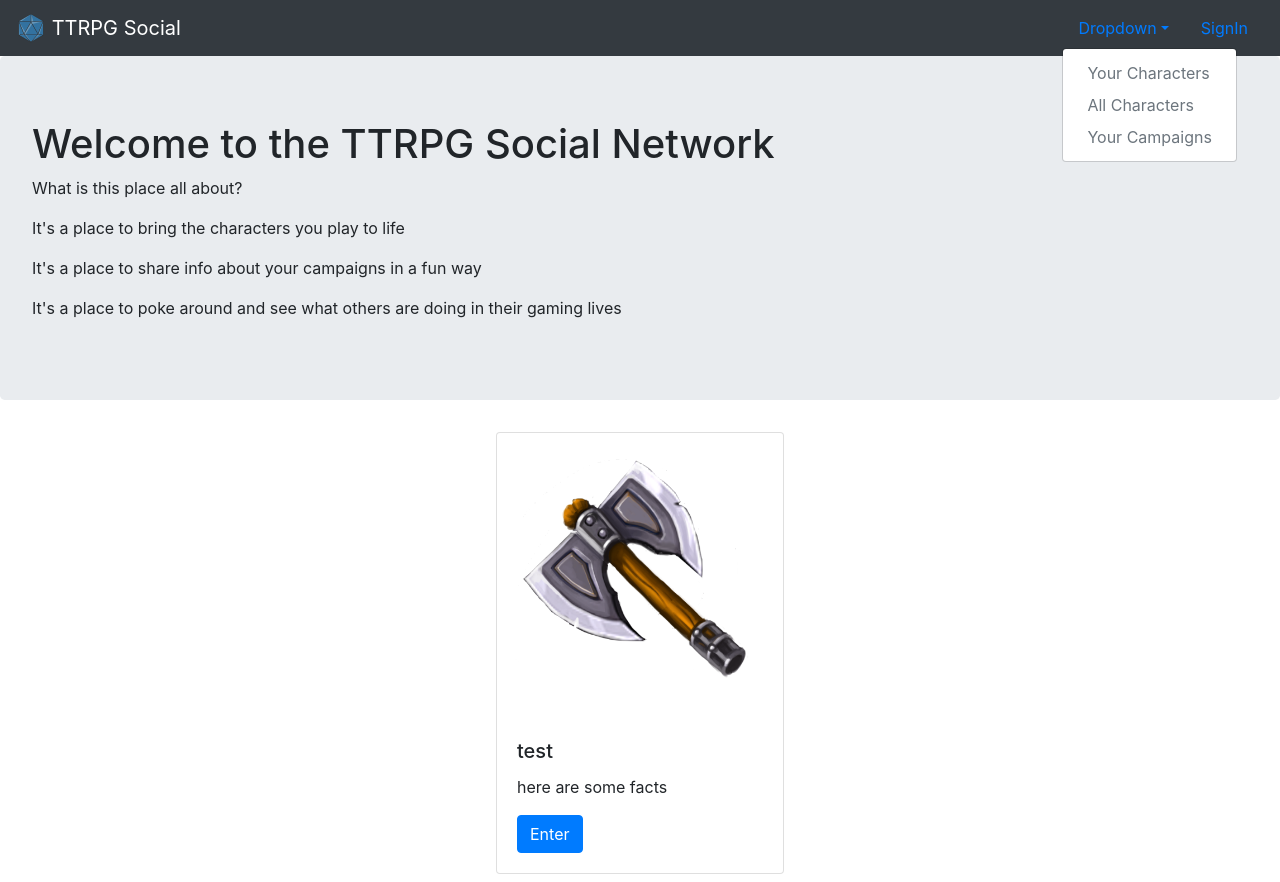
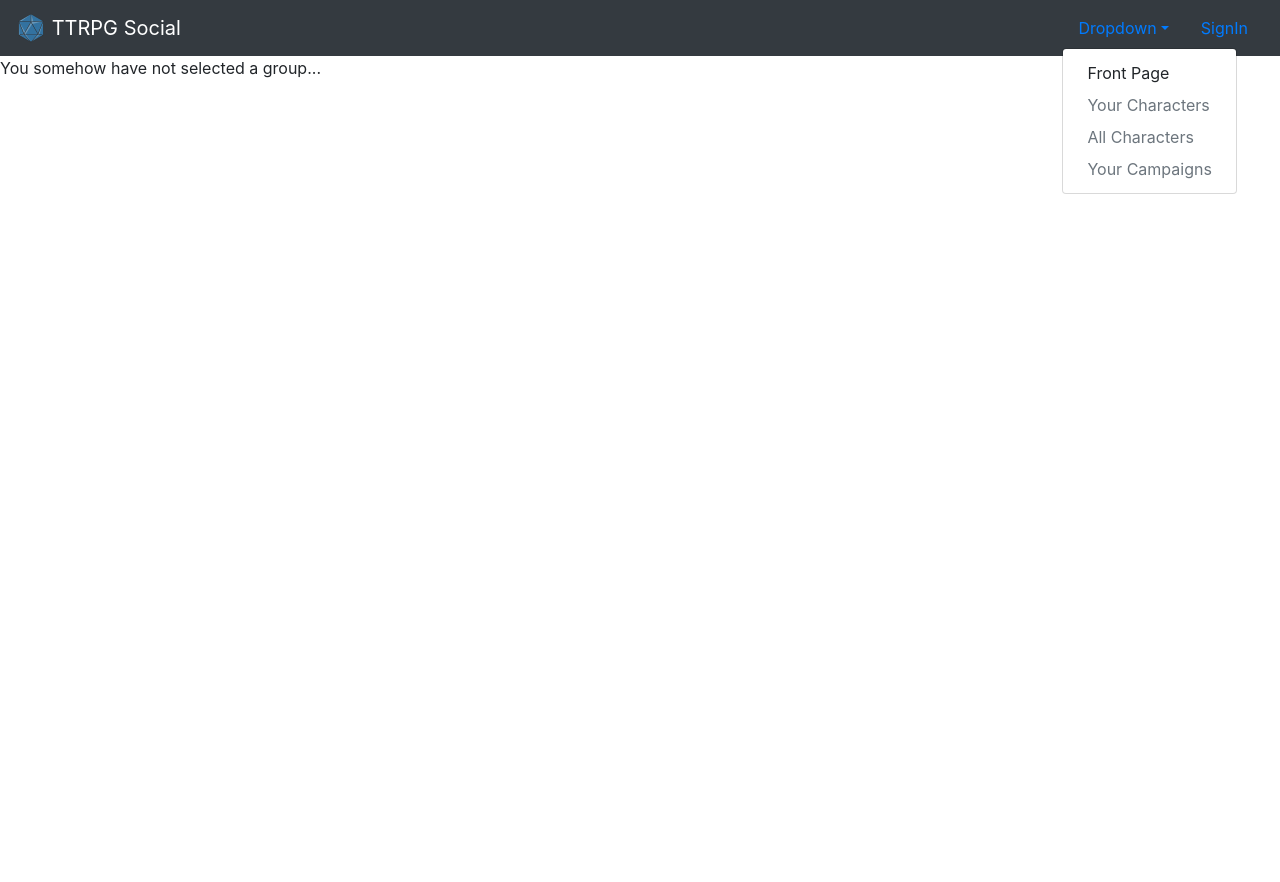
Before and after one commit to Zestymcspicy/d-and-d-react, a React (Create React App) app: page /GroupPage in a window 1280 px wide. Both pictures are taken after a click on the button "Dropdown". After the commit the page ends 800 px from the top, so only its background shows below. Built offline with nearby package versions, Linux system fonts and the light colour scheme.

Commit message:
basic group page

```diff
--- a/package.json
+++ b/package.json
@@ -10,6 +10,7 @@
     "react": "^16.8.6",
     "react-bootstrap": "^1.0.0-beta.9",
     "react-dom": "^16.8.6",
+    "react-router-dom": "^5.0.1",
     "react-scripts": "3.0.1"
   },
   "scripts": {
--- a/src/App.js
+++ b/src/App.js
@@ -1,37 +1,34 @@
-import React from 'react';
+import React, {useState} from 'react';
 import TopNav from './TopNav.js';
 import FrontPage from './FrontPage.js';
+import { BrowserRouter as Switch, Redirect, Route, Link } from 'react-router-dom';
+import GroupPage from './GroupPage.js';
+import { GroupProvider } from './GroupContext.js';
 
 
 
-class App extends React.Component {
-  constructor(props) {
-    super(props)
-    this.state ={
-      user: null,
-      groups: [{img:"/images/axeDouble.png", name:"test", summary: "here are some facts"}],
-      page: "FrontPage"
-    }
-  }
+function App() {
 
-
-
-  render(){
+  const [currentGroup, setCurrentGroup] = useState(null);
+  const [user, setUser] = useState(null);
+  const [page, setPage] = useState("FrontPage");
+  // const groupContext = currentGroup
   return (
     <div className="App">
-    <TopNav
-    user={this.state.user}
-    />
-    {(() => {
-      switch (this.state.page) {
-
-      default:
-      return <FrontPage groups={this.state.groups}/>
-    }
-  })()
-  }
+      <TopNav
+        user={user}
+        />
+      <Switch>
+        <GroupProvider value={{
+            currentGroup: currentGroup,
+            setCurrentGroup: group => setCurrentGroup(group)
+          }}>
+        <Route exact path="/" component={FrontPage}/>
+        <Route path="/GroupPage" component={GroupPage}/>
+        </GroupProvider>
+      </Switch>
     </div>
   );
 }
-}
+
 export default App;
--- a/src/FrontPage.js
+++ b/src/FrontPage.js
@@ -1,10 +1,24 @@
-import React from 'react';
+import React, {useState, useEffect} from 'react';
 import Jumbotron from 'react-bootstrap/Jumbotron';
 import GroupCard from './GroupCard.js';
 
 
 
-export default function FrontPage(props) {
+export default function FrontPage() {
+
+  const [groups, setGroups] = useState([{img:"/images/axeDouble.png", name:"test", summary: "here are some facts"}])
+
+  useEffect(() => {
+    (function getGroups() {
+      fetch('http://localhost:5000/groups/get_all')
+      .then(res => res.json())
+      .then(data => setGroups(data.body))
+      .catch(err => console.log(err))
+    })()
+    // return () => console.log("fetched goups");
+  })
+
+
   return(
   <div>
     <Jumbotron>
@@ -14,7 +28,8 @@ export default function FrontPage(props) {
       <p>It's a place to share info about your campaigns in a fun way</p>
       <p>It's a place to poke around and see what others are doing in their gaming lives</p>
     </Jumbotron>
-  {props.groups.map((x,index) => <GroupCard key={index} group={x}/>) }
+  {groups.map((x,index) => <GroupCard key={index} group={x}/>) }
   </div>
 )
+
 }
--- a/src/GroupCard.js
+++ b/src/GroupCard.js
@@ -1,8 +1,12 @@
-import React from 'react';
+import React, { useContext } from 'react';
 import Card from 'react-bootstrap/Card';
 import Button from 'react-bootstrap/Button';
+import { BrowserRouter as Router, Route, Link } from 'react-router-dom';
+import GroupContext from './GroupContext.js';
 
-export default function GroupCard(props) {
+function GroupCard(props) {
+
+  const groupContext = useContext(GroupContext)
   const imageSource = props.group.img
   return(
     <Card style={{width: '18rem'}} className="mx-auto mb-2">
@@ -12,8 +16,13 @@ export default function GroupCard(props) {
         <Card.Text>
           {props.group.summary}
         </Card.Text>
-        <Button onClick={()=>console.log("hello")} variant="primary">Enter</Button>
+        <Link to="/GroupPage">
+        <Button onClick={()=> groupContext.setCurrentGroup(props.group)}variant="primary">Enter {props.group.name}</Button>
+        </Link>
       </Card.Body>
     </Card>
   )
 }
+
+
+export default GroupCard;
--- /dev/null
+++ b/src/GroupContext.js
@@ -0,0 +1,7 @@
+import React from 'react'
+
+const GroupContext = React.createContext({})
+
+export const GroupProvider = GroupContext.Provider
+export const GroupConsumer = GroupContext.Consumer
+export default GroupContext;
--- a/src/GroupPage.js
+++ b/src/GroupPage.js
@@ -1,9 +1,28 @@
-import React from 'react';
+import React, { useContext } from 'react';
+import GroupContext from './GroupContext.js';
+import Jumbotron from 'react-bootstrap/Jumbotron';
+import Image from 'react-bootstrap/Image';
+import Container from 'react-bootstrap/Container';
 
 
 export default function GroupPage() {
-  return(
+
+  const groupContext = useContext(GroupContext)
+  console.log(groupContext)
+  return groupContext.currentGroup?
+  (
+    <Jumbotron>
+      <Container className="d-flex">
+        <Image alt="this group" fluid src={groupContext.currentGroup.img}/>
+        <h1>{groupContext.currentGroup.name}</h1>
+        <span>{groupContext.currentGroup.summary}</span>
+      </Container>
+    </Jumbotron>
+  ):
+  (
     <div>
+      <p>You somehow have not selected a group...</p>
+
     </div>
   )
 }
--- a/src/TopNav.js
+++ b/src/TopNav.js
@@ -2,6 +2,7 @@ import React from 'react';
 import Navbar from 'react-bootstrap/Navbar';
 import Nav from 'react-bootstrap/Nav';
 import NavDropdown from 'react-bootstrap/NavDropdown';
+import { BrowserRouter as Router, Route, NavLink } from 'react-router-dom';
 
 
 function TopNav(props) {
@@ -22,6 +23,7 @@ function TopNav(props) {
           { ' TTRPG Social'}
       </Navbar.Brand>
       <NavDropdown title="Dropdown" id="basic-nav-dropdown">
+        <NavLink to="/"><NavDropdown.Item as="div">Front Page</NavDropdown.Item></NavLink>
         <NavDropdown.Item className={loggedIn}>Your Characters</NavDropdown.Item>
         <NavDropdown.Item className={loggedIn}>All Characters</NavDropdown.Item>
         <NavDropdown.Item className={loggedIn}>Your Campaigns</NavDropdown.Item>
--- a/src/index.js
+++ b/src/index.js
@@ -4,8 +4,9 @@ import ReactDOM from 'react-dom';
 import './index.css';
 import App from './App';
 import * as serviceWorker from './serviceWorker';
+import { BrowserRouter } from 'react-router-dom';
 
-ReactDOM.render(<App />, document.getElementById('root'));
+ReactDOM.render(<BrowserRouter><App /></BrowserRouter>, document.getElementById('root'));
 
 // If you want your app to work offline and load faster, you can change
 // unregister() to register() below. Note this comes with some pitfalls.
```
Also changed, not shown: src/UserContext.js (added, +7 -0 lines), src/PageContext.js (added), 1 other file (tests, documents, lock files or other folders).
